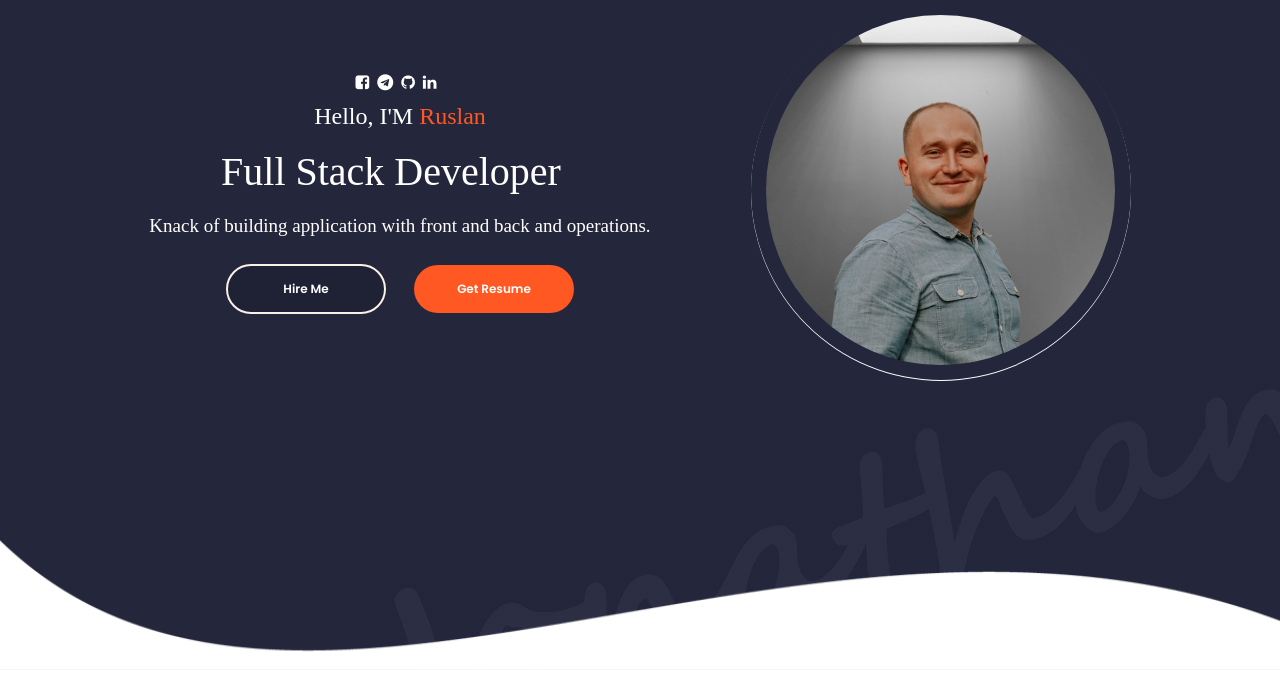
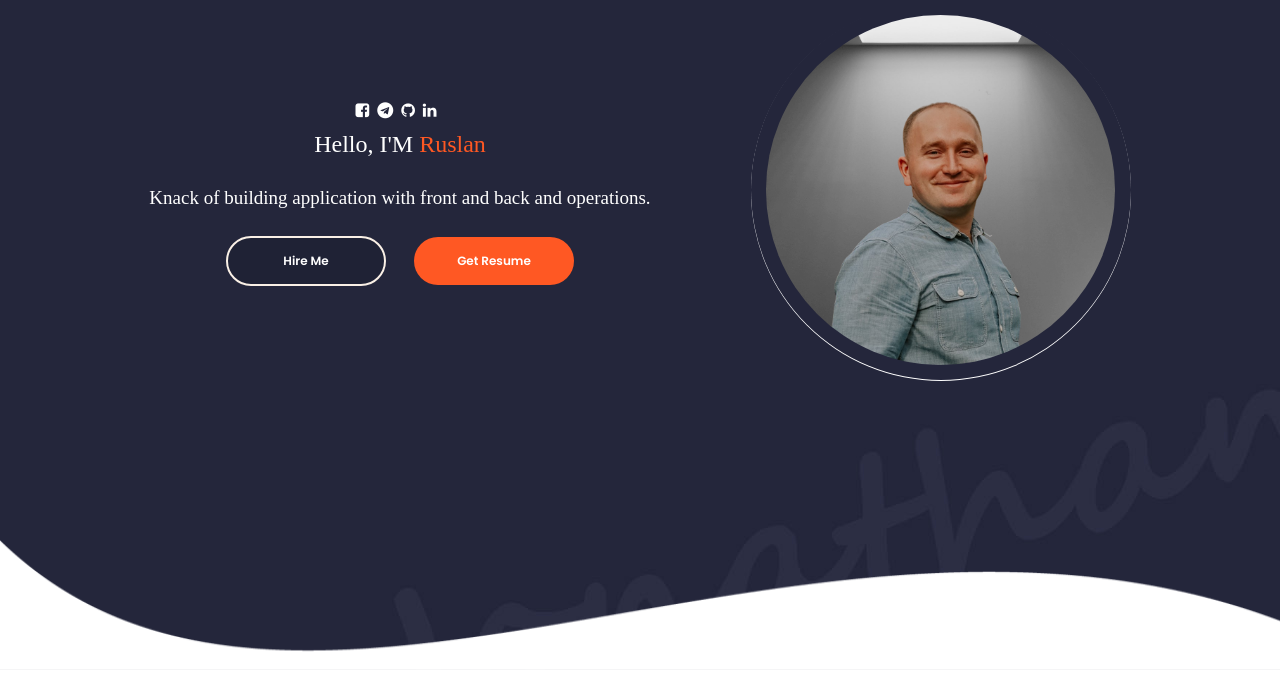
Before and after one commit to Ruslan3571/Formanchuk-Portfolio, a React (Create React App) app: page / in a window 1280 px wide. Shown: the top 690 px of the page. Built offline with nearby package versions, Linux system fonts and the light colour scheme; a web font is replaced by a local one.

Commit message:
fix
потрібно вирішити питання
  "react-typical": "^0.1.3",

```diff
--- a/package.json
+++ b/package.json
@@ -10,7 +10,7 @@
     "react": "^18.1.0",
     "react-dom": "^18.1.0",
     "react-scripts": "5.0.1",
-    "react-typical": "^0.1.3",
+
     "web-vitals": "^2.1.3"
   },
   "scripts": {
--- a/src/components/PortfolioContainer/Home/Profile/Profile.jsx
+++ b/src/components/PortfolioContainer/Home/Profile/Profile.jsx
@@ -1,6 +1,6 @@
 import React from 'react';
 import './Profile.css';
-import Typical from 'react-typical';
+// import Typical from 'react-typical';
 
 function Profile() {
   return (
@@ -44,7 +44,7 @@ function Profile() {
           <div className="profile-details-role">
             <span className="primary-text">
               <h1>
-                <Typical
+                {/* <Typical
                   loop={Infinity}
                   steps={[
                     'Ethusiastic Dev 🤩 ',
@@ -56,7 +56,7 @@ function Profile() {
                     'I love what I do - code ⚡',
                     2000,
                   ]}
-                />
+                /> */}
               </h1>
               <span className="profile-role-tagline">
                 Knack of building application with front and back and
```
